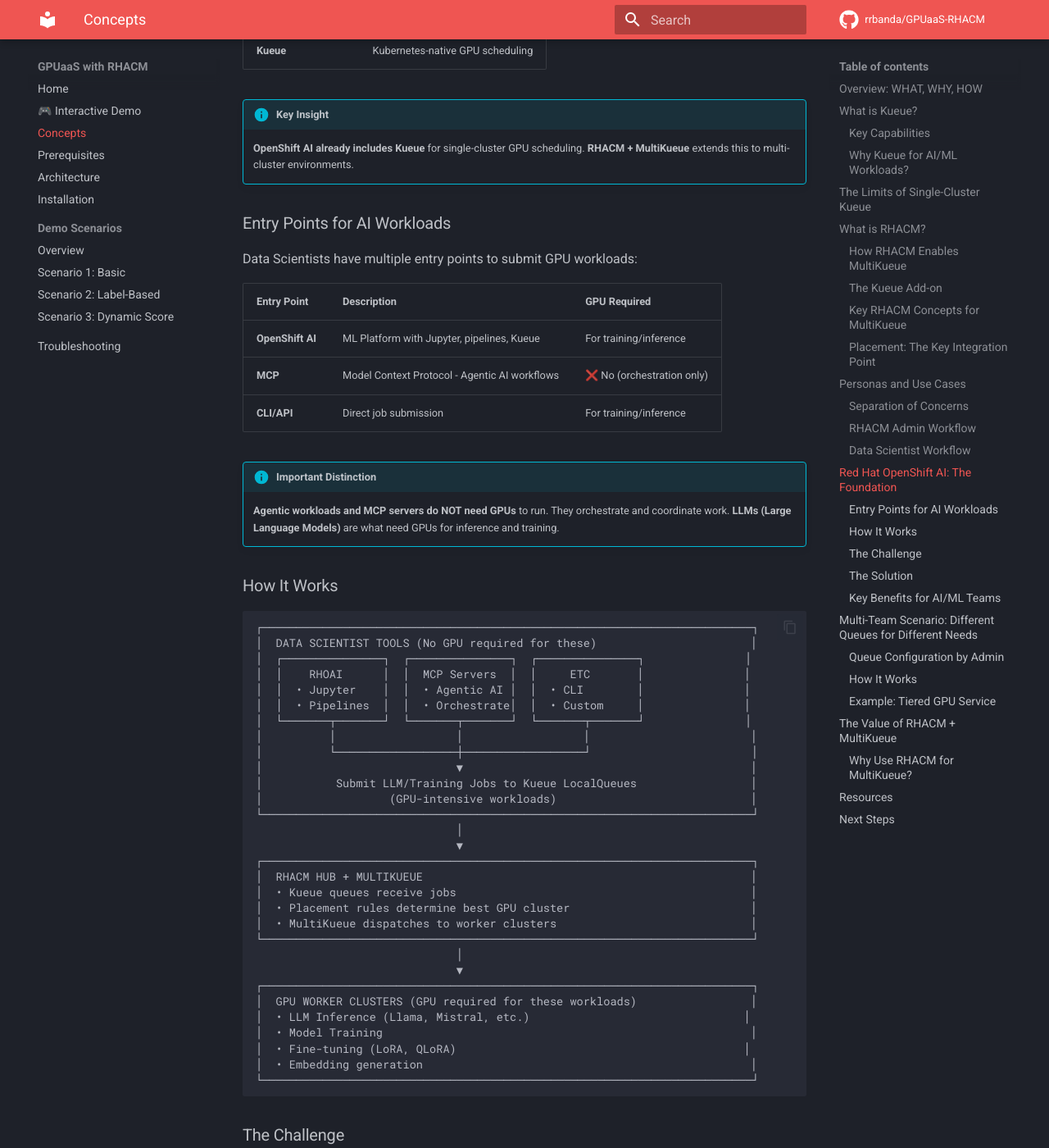
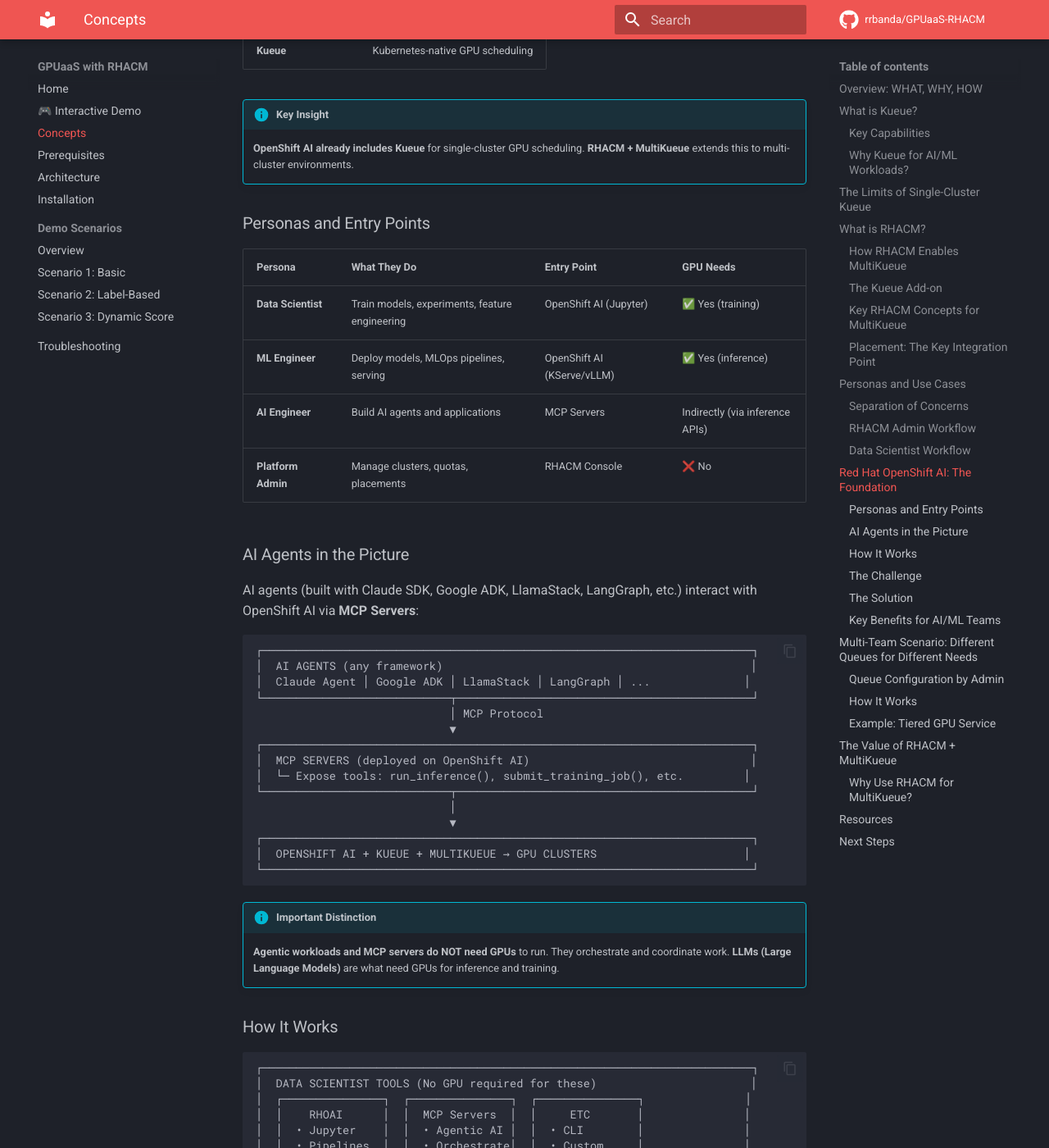
Before and after one commit to rrbanda/GPUaaS-RHACM, an MkDocs documentation site: the page built from docs/concepts.md, in a window 1280 px wide and 1400 px high, scrolled down 6464 px. Shown: the whole window at 82% size. Built offline with MkDocs 1.6.1 and Material for MkDocs 9.7.7, drawn with Linux system fonts in a browser that asks for light colours; comment, search, counter and statistics services are not loaded.

Commit message:
Add AI Engineer persona and AI agents to documentation and slides

````diff
--- a/docs/concepts.md
+++ b/docs/concepts.md
@@ -209,15 +209,36 @@
     **OpenShift AI already includes Kueue** for single-cluster GPU scheduling.
     **RHACM + MultiKueue** extends this to multi-cluster environments.
 
-### Entry Points for AI Workloads
+### Personas and Entry Points
 
-Data Scientists have multiple entry points to submit GPU workloads:
+| Persona | What They Do | Entry Point | GPU Needs |
+|---------|--------------|-------------|-----------|
+| **Data Scientist** | Train models, experiments, feature engineering | OpenShift AI (Jupyter) | ✅ Yes (training) |
+| **ML Engineer** | Deploy models, MLOps pipelines, serving | OpenShift AI (KServe/vLLM) | ✅ Yes (inference) |
+| **AI Engineer** | Build AI agents and applications | MCP Servers | Indirectly (via inference APIs) |
+| **Platform Admin** | Manage clusters, quotas, placements | RHACM Console | ❌ No |
 
-| Entry Point | Description | GPU Required |
-|-------------|-------------|--------------|
-| **OpenShift AI** | ML Platform with Jupyter, pipelines, Kueue | For training/inference |
-| **MCP** | Model Context Protocol - Agentic AI workflows | ❌ No (orchestration only) |
-| **CLI/API** | Direct job submission | For training/inference |
+### AI Agents in the Picture
+
+AI agents (built with Claude SDK, Google ADK, LlamaStack, LangGraph, etc.) interact with OpenShift AI via **MCP Servers**:
+
+```
+┌─────────────────────────────────────────────────────────────────────────┐
+│  AI AGENTS (any framework)                                              │
+│  Claude Agent │ Google ADK │ LlamaStack │ LangGraph │ ...              │
+└────────────────────────────┬────────────────────────────────────────────┘
+                             │ MCP Protocol
+                             ▼
+┌─────────────────────────────────────────────────────────────────────────┐
+│  MCP SERVERS (deployed on OpenShift AI)                                 │
+│  └─ Expose tools: run_inference(), submit_training_job(), etc.         │
+└────────────────────────────┬────────────────────────────────────────────┘
+                             │
+                             ▼
+┌─────────────────────────────────────────────────────────────────────────┐
+│  OPENSHIFT AI + KUEUE + MULTIKUEUE → GPU CLUSTERS                      │
+└─────────────────────────────────────────────────────────────────────────┘
+```
 
 !!! info "Important Distinction"
     **Agentic workloads and MCP servers do NOT need GPUs** to run. They orchestrate and coordinate work.
````
Also changed, not shown: 1 other file.
